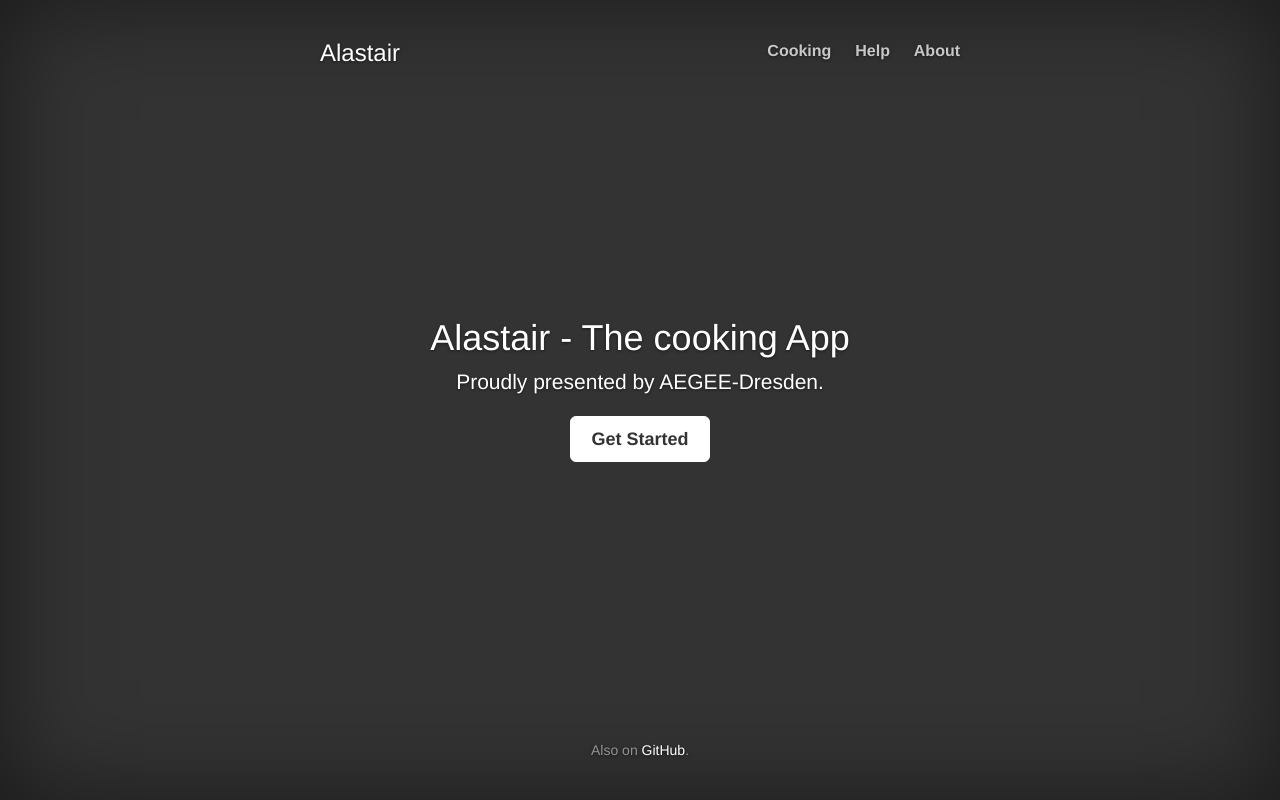
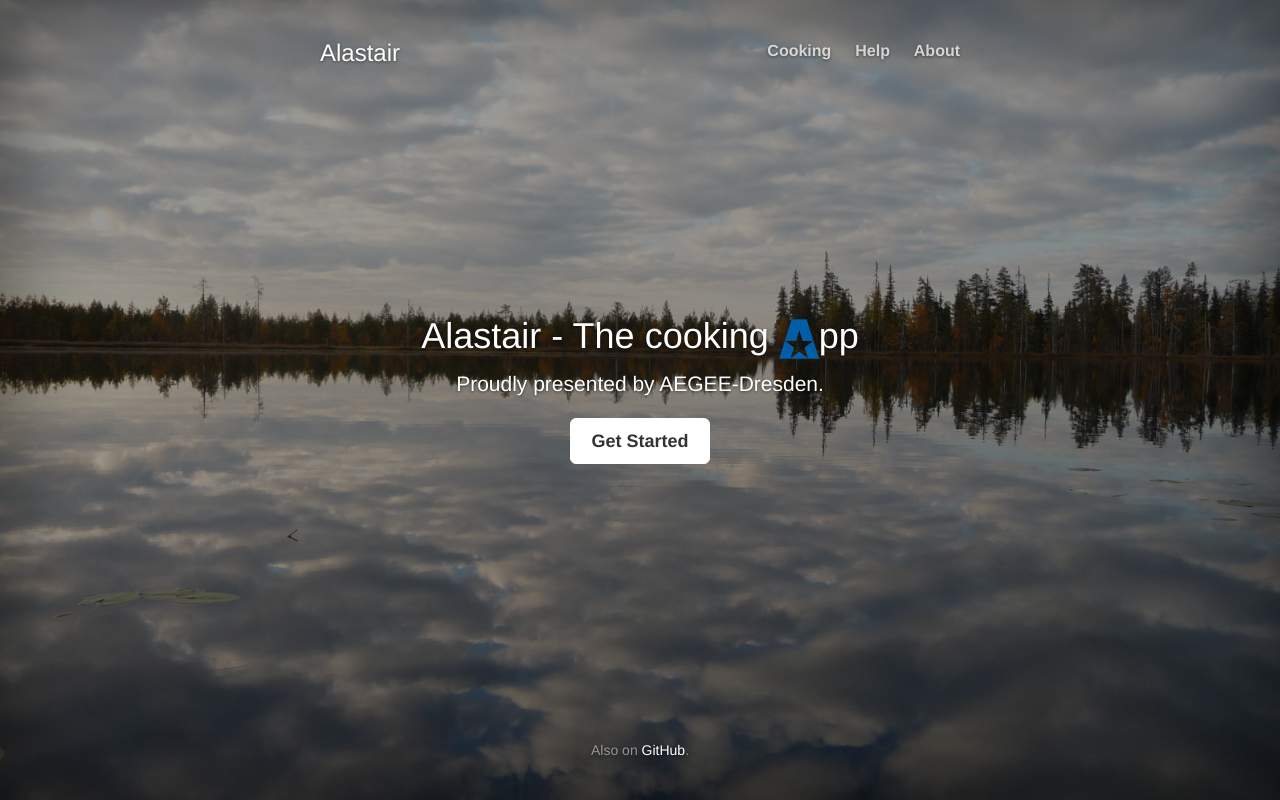
Before and after one commit to Branlala/alastair, a Django app: page / in a window 1280 px wide. Run offline with Django 3.2, Linux system fonts and the light colour scheme; some libraries are stand-ins or nearby versions.

Commit message:
Put a nice background image to home

```diff
--- a/alastair_cookie/templates/single/home.html
+++ b/alastair_cookie/templates/single/home.html
@@ -47,7 +47,7 @@
           </div>
 
           <div class="inner cover">
-            <h1 class="cover-heading">Alastair - The cooking App</h1>
+            <h1 class="cover-heading">Alastair - The cooking <img src="{% static "img/AEGEE-A.png" %}" alt="A" style="width:40px;height:40px;" />pp</h1>
             <p class="lead">Proudly presented by AEGEE-Dresden.</p>
             <p class="lead">
               <a href="{% url "cooking:projects" %}" class="btn btn-lg btn-default">Get Started</a>
--- a/static/own/css/cover.css
+++ b/static/own/css/cover.css
@@ -27,14 +27,16 @@
 html,
 body {
   height: 100%;
-  /*background: #333 url("../img/lake.jpg") no-repeat;*/
-  background: #333;
+}
+html{
+  background: #333  url("../img/lake.jpg") no-repeat;
   background-size: cover;
 }
 body {
   color: #fff;
   text-align: center;
   text-shadow: 0 1px 3px rgba(0,0,0,.5);
+  background: rgba(0, 0, 0, .4);
 }
 
 /* Extra markup and styles for table-esque vertical and horizontal centering */
```
Also changed, not shown: static/own/img/AEGEE-A.png (added).
